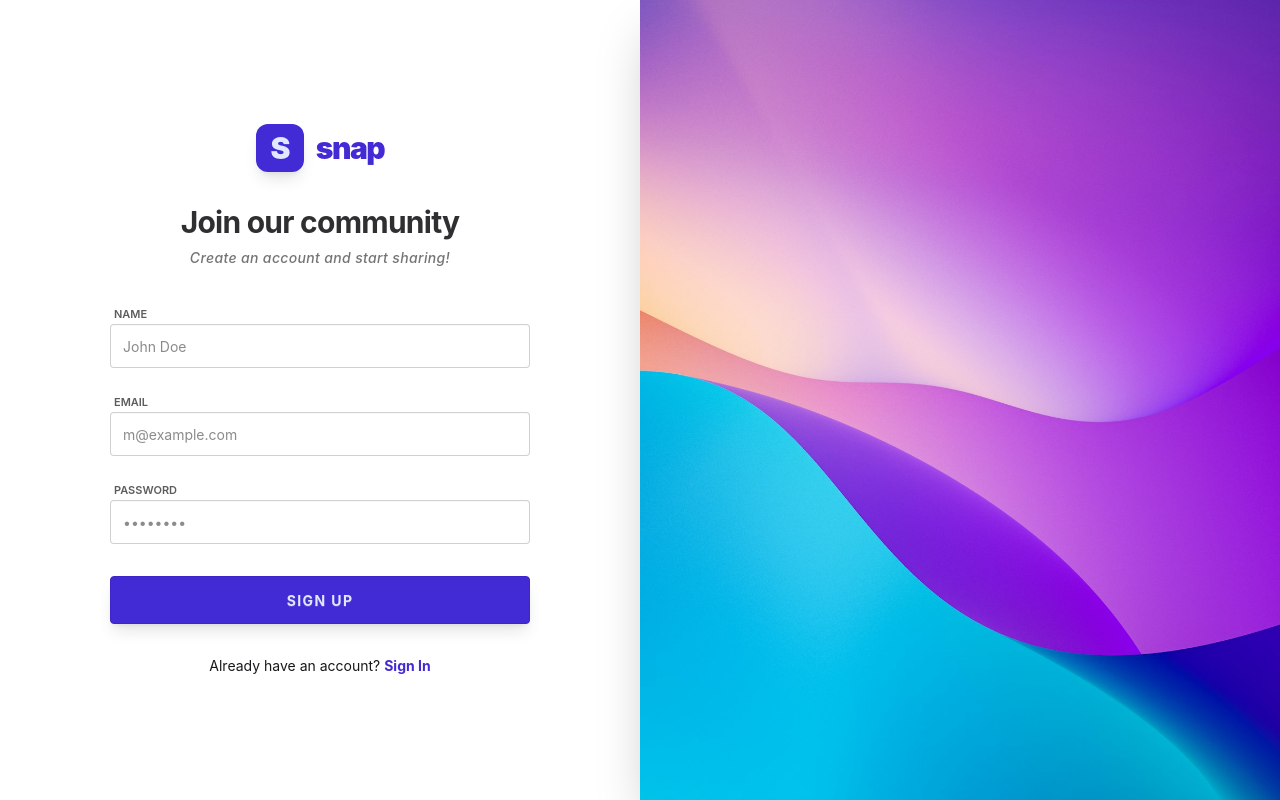
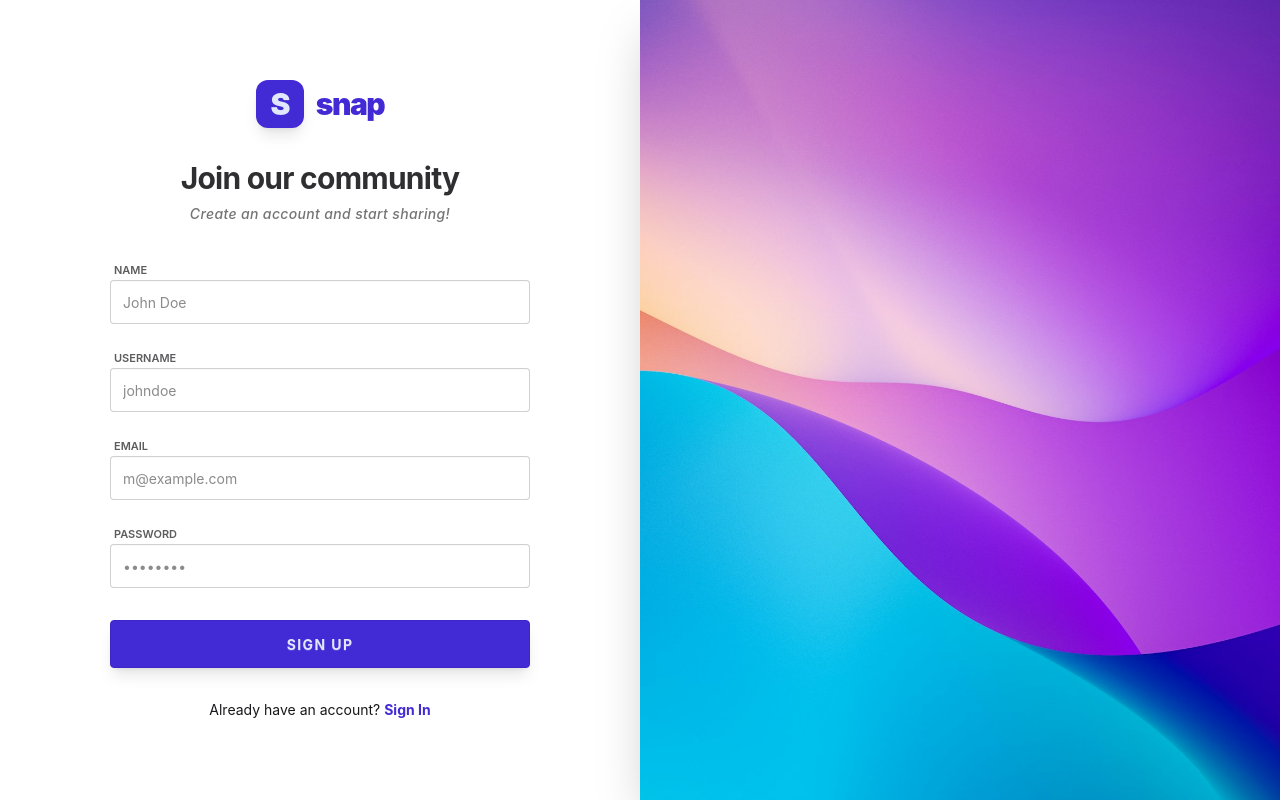
Before and after one commit to MohamedShalapy204/snapgram, a React (Vite) app: page /signup in a window 1280 px wide. Built offline with nearby package versions, Linux system fonts and the light colour scheme.

Commit message:
feat: Implement username field for sign-up, including validation, UI, and test updates.

```diff
--- a/src/components/pages/_auth/SignUpForm/SignUpForm.tsx
+++ b/src/components/pages/_auth/SignUpForm/SignUpForm.tsx
@@ -17,7 +17,7 @@ const SignUpForm = () => {
         dispatch(setUser({
             id: "1",
             name: data.name,
-            username: data.name.toLowerCase().replace(" ", "_"),
+            username: data.username,
             email: data.email,
             avatar: "https://api.dicebear.com/7.x/avataaars/svg?seed=user_123"
         }))
@@ -45,6 +45,17 @@ const SignUpForm = () => {
                         placeholder="John Doe"
                     />
                     {errors.name && <span className="label-text-alt text-error font-medium px-1 mt-0.5">{errors.name.message}</span>}
+                </label>
+
+                <label className="form-control w-full gap-1.5">
+                    <span className="label-text font-semibold uppercase text-[11px] px-1 opacity-70">Username</span>
+                    <input
+                        {...register("username")}
+                        type="text"
+                        className={`input input-bordered w-full focus:input-primary transition-all duration-300 h-11 ${errors.username ? "input-error" : ""}`}
+                        placeholder="johndoe"
+                    />
+                    {errors.username && <span className="label-text-alt text-error font-medium px-1 mt-0.5">{errors.username.message}</span>}
                 </label>
 
                 <label className="form-control w-full gap-1.5">
--- a/src/utils/validation.ts
+++ b/src/utils/validation.ts
@@ -6,6 +6,7 @@ import { z } from "zod"
 
 export const signupSchema = z.object({
   name: z.string().min(1, { message: "Name is required" }),
+  username: z.string().min(1, { message: "Username is required" }).min(3, { message: "Min 3 characters" }),
   email: z.string().min(1, { message: "Email is required" }).email({ message: "Invalid email address" }),
   password: z.string().min(1, { message: "Password is required" }).min(8, { message: "Min 8 characters" }),
 })
--- a/tests/setup.ts
+++ b/tests/setup.ts
@@ -1 +1,7 @@
-import "@testing-library/jest-dom"
+import "@testing-library/jest-dom/vitest"
+import { cleanup } from "@testing-library/react"
+import { afterEach } from "vitest"
+
+afterEach(() => {
+  cleanup()
+})
```
Also changed, not shown: 2 other files (tests, documents, lock files or other folders).
